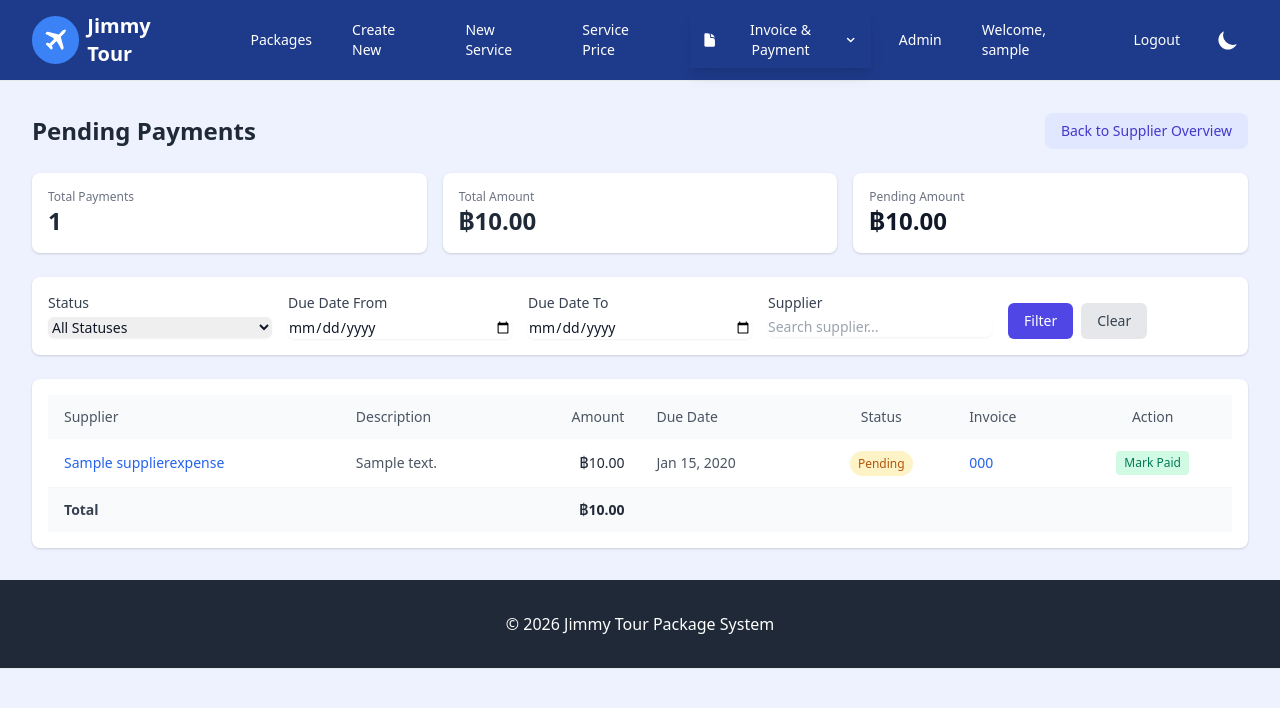
After one commit to Ekaluk52003/tour_pack, a Django app: page /pending-payments/ in a window 1280 px wide. The commit adds this page. Shown: the top 708 px of the page. Run offline with Django 5.2, Linux system fonts and the light colour scheme; a user stored in the database is signed in; tables that the repository leaves empty hold one stand-in row (values such as "Sample post"); style sheets or scripts are compiled from the project's sources; parts of the project's set-up code (start-up, migrations or seed data) failed here and were passed over; some libraries are stand-ins or nearby versions.

Commit message:
update invoice

```diff
--- a/tours/templates/base.html
+++ b/tours/templates/base.html
@@ -97,6 +97,11 @@
                     href="{% url 'supplier_payment_overview' %}"
                     class="block px-4 py-2 text-sm font-medium transition-colors duration-200 {% if request.resolver_match.url_name == 'supplier_payment_overview' or request.resolver_match.url_name == 'supplier_payment_detail' %}bg-blue-800 dark:bg-gray-700{% else %}hover:bg-blue-800 dark:hover:bg-gray-700{% endif %}"
                     >Supplier Payments</a
+                  >
+                  <a
+                    href="{% url 'pending_payment_list' %}"
+                    class="block px-4 py-2 text-sm font-medium transition-colors duration-200 {% if request.resolver_match.url_name == 'pending_payment_list' %}bg-blue-800 dark:bg-gray-700{% else %}hover:bg-blue-800 dark:hover:bg-gray-700{% endif %}"
+                    >Pending Payment</a
                   >
                 </div>
               </div>
@@ -246,6 +251,11 @@
                 class="block px-6 py-2 text-base font-medium transition-colors duration-200 {% if request.resolver_match.url_name == 'supplier_payment_overview' or request.resolver_match.url_name == 'supplier_payment_detail' %}bg-blue-800 dark:bg-gray-700{% else %}hover:bg-blue-800 dark:hover:bg-gray-700{% endif %}"
                 >Supplier Payments</a
               >
+              <a
+                href="{% url 'pending_payment_list' %}"
+                class="block px-6 py-2 text-base font-medium transition-colors duration-200 {% if request.resolver_match.url_name == 'pending_payment_list' %}bg-blue-800 dark:bg-gray-700{% else %}hover:bg-blue-800 dark:hover:bg-gray-700{% endif %}"
+                >Pending Payment</a
+              >
             </div>
           </div>
           {% endif %}
--- /dev/null
+++ b/tours/templates/tour_quote/pending_payment_list.html
@@ -0,0 +1,155 @@
+{% extends "base.html" %}
+{% load humanize %}
+
+{% block title %}Pending Payments{% endblock %}
+
+{% block content %}
+<div class="max-w-7xl mx-auto">
+
+  <div class="flex items-center justify-between mb-6">
+    <h1 class="text-2xl font-bold text-gray-800 dark:text-gray-100">Pending Payments</h1>
+    <a href="{% url 'supplier_payment_overview' %}"
+       class="px-4 py-2 text-sm font-medium text-indigo-700 bg-indigo-100 rounded-lg hover:bg-indigo-200 dark:bg-indigo-900 dark:text-indigo-300 dark:hover:bg-indigo-800">
+      Back to Supplier Overview
+    </a>
+  </div>
+
+  <!-- Summary cards -->
+  <div class="grid grid-cols-2 gap-4 mb-6 md:grid-cols-3">
+    <div class="p-4 bg-white rounded-lg shadow dark:bg-gray-800">
+      <p class="text-xs text-gray-500 dark:text-gray-400">Total Payments</p>
+      <p class="text-2xl font-bold text-gray-800 dark:text-gray-100">{{ expenses|length }}</p>
+    </div>
+    <div class="p-4 bg-white rounded-lg shadow dark:bg-gray-800">
+      <p class="text-xs text-gray-500 dark:text-gray-400">Total Amount</p>
+      <p class="text-2xl font-bold text-gray-800 dark:text-gray-100">฿{{ total_amount|intcomma }}</p>
+    </div>
+    <div class="p-4 bg-white rounded-lg shadow dark:bg-gray-800">
+      <p class="text-xs text-gray-500 dark:text-gray-400">Pending Amount</p>
+      <p class="text-2xl font-bold text-orange-600 dark:text-orange-400">฿{{ pending_amount|intcomma }}</p>
+    </div>
+  </div>
+
+  <!-- Filter form -->
+  <div class="p-4 mb-6 bg-white rounded-lg shadow dark:bg-gray-800">
+    <form method="get" class="grid grid-cols-1 gap-4 md:grid-cols-5">
+      <div>
+        <label for="status" class="block text-sm font-medium text-gray-700 dark:text-gray-300">Status</label>
+        <select name="status" id="status" class="mt-1 block w-full rounded-md border-gray-300 shadow-sm focus:border-indigo-500 focus:ring-indigo-500 dark:bg-gray-700 dark:border-gray-600 dark:text-white text-sm">
+          <option value="">All Statuses</option>
+          {% for value, label in status_choices %}
+          <option value="{{ value }}" {% if status_filter == value %}selected{% endif %}>{{ label }}</option>
+          {% endfor %}
+        </select>
+      </div>
+      <div>
+        <label for="due_date_from" class="block text-sm font-medium text-gray-700 dark:text-gray-300">Due Date From</label>
+        <input type="date" name="due_date_from" id="due_date_from" value="{{ due_date_from }}"
+               class="mt-1 block w-full rounded-md border-gray-300 shadow-sm focus:border-indigo-500 focus:ring-indigo-500 dark:bg-gray-700 dark:border-gray-600 dark:text-white text-sm">
+      </div>
+      <div>
+        <label for="due_date_to" class="block text-sm font-medium text-gray-700 dark:text-gray-300">Due Date To</label>
+        <input type="date" name="due_date_to" id="due_date_to" value="{{ due_date_to }}"
+               class="mt-1 block w-full rounded-md border-gray-300 shadow-sm focus:border-indigo-500 focus:ring-indigo-500 dark:bg-gray-700 dark:border-gray-600 dark:text-white text-sm">
+      </div>
+      <div>
+        <label for="supplier" class="block text-sm font-medium text-gray-700 dark:text-gray-300">Supplier</label>
+        <input type="text" name="supplier" id="supplier" value="{{ supplier_filter }}" placeholder="Search supplier..."
+               class="mt-1 block w-full rounded-md border-gray-300 shadow-sm focus:border-indigo-500 focus:ring-indigo-500 dark:bg-gray-700 dark:border-gray-600 dark:text-white text-sm">
+      </div>
+      <div class="flex items-end gap-2">
+        <button type="submit" class="px-4 py-2 text-sm font-medium text-white bg-indigo-600 rounded-md hover:bg-indigo-700">
+          Filter
+        </button>
+        <a href="{% url 'pending_payment_list' %}" class="px-4 py-2 text-sm font-medium text-gray-700 bg-gray-200 rounded-md hover:bg-gray-300 dark:bg-gray-700 dark:text-gray-300 dark:hover:bg-gray-600">
+          Clear
+        </a>
+      </div>
+    </form>
+  </div>
+
+  <!-- Payments table -->
+  <div class="p-4 bg-white rounded-lg shadow dark:bg-gray-800">
+    <div class="overflow-x-auto">
+      <table class="w-full text-sm text-left">
+        <thead class="bg-gray-50 dark:bg-gray-700">
+          <tr>
+            <th class="px-4 py-3 font-medium text-gray-600 dark:text-gray-300">Supplier</th>
+            <th class="px-4 py-3 font-medium text-gray-600 dark:text-gray-300">Description</th>
+            <th class="px-4 py-3 font-medium text-right text-gray-600 dark:text-gray-300">Amount</th>
+            <th class="px-4 py-3 font-medium text-gray-600 dark:text-gray-300">Due Date</th>
+            <th class="px-4 py-3 font-medium text-center text-gray-600 dark:text-gray-300">Status</th>
+            <th class="px-4 py-3 font-medium text-gray-600 dark:text-gray-300">Invoice</th>
+            <th class="px-4 py-3 font-medium text-center text-gray-600 dark:text-gray-300">Action</th>
+          </tr>
+        </thead>
+        <tbody>
+          {% for expense in expenses %}
+          <tr class="border-b border-gray-100 dark:border-gray-700 hover:bg-gray-50 dark:hover:bg-gray-750">
+            <td class="px-4 py-3 font-medium text-gray-800 dark:text-gray-100">
+              <a href="{% url 'supplier_payment_detail' expense.supplier_name %}" class="text-blue-600 hover:underline dark:text-blue-400">
+                {{ expense.supplier_name }}
+              </a>
+            </td>
+            <td class="px-4 py-3 text-gray-600 dark:text-gray-300">{{ expense.description }}</td>
+            <td class="px-4 py-3 text-right font-medium text-gray-800 dark:text-gray-100">
+              ฿{{ expense.amount|intcomma }}
+            </td>
+            <td class="px-4 py-3 text-gray-600 dark:text-gray-300">
+              {% if expense.due_date %}
+                <span {% if expense.due_date < today and expense.status == 'Pending' %}class="text-red-600 font-semibold"{% endif %}>
+                  {{ expense.due_date|date:"M d, Y" }}
+                </span>
+              {% else %}
+                <span class="text-gray-400">—</span>
+              {% endif %}
+            </td>
+            <td class="px-4 py-3 text-center">
+              <span class="px-2 py-1 text-xs rounded-full
+                {% if expense.status == 'Pending' %}
+                  bg-yellow-100 text-yellow-700 dark:bg-yellow-900 dark:text-yellow-300
+                {% elif expense.status == 'Paid' %}
+                  bg-green-100 text-green-700 dark:bg-green-900 dark:text-green-300
+                {% else %}
+                  bg-gray-100 text-gray-700 dark:bg-gray-600 dark:text-gray-300
+                {% endif %}">
+                {{ expense.status }}
+              </span>
+            </td>
+            <td class="px-4 py-3">
+              <a href="{% url 'invoice_detail' expense.invoice.id %}" class="text-blue-600 hover:underline dark:text-blue-400">
+                {{ expense.invoice.invoice_number }}
+              </a>
+            </td>
+            <td class="px-4 py-3 text-center">
+              {% if expense.status == 'Pending' %}
+              <form method="post" action="{% url 'update_supplier_expense_status' expense.id %}" class="inline">
+                {% csrf_token %}
+                <input type="hidden" name="status" value="Paid">
+                <input type="hidden" name="next" value="{{ request.get_full_path }}">
+                <button type="submit" class="text-xs px-2 py-1 rounded bg-green-100 text-green-700 hover:bg-green-200 dark:bg-green-900 dark:text-green-300 dark:hover:bg-green-800">
+                  Mark Paid
+                </button>
+              </form>
+              {% endif %}
+            </td>
+          </tr>
+          {% empty %}
+          <tr>
+            <td colspan="7" class="px-4 py-8 text-center text-gray-400">No payments found matching the filters.</td>
+          </tr>
+          {% endfor %}
+        </tbody>
+        <tfoot>
+          <tr class="bg-gray-50 dark:bg-gray-700 font-semibold">
+            <td class="px-4 py-3 text-gray-700 dark:text-gray-200" colspan="2">Total</td>
+            <td class="px-4 py-3 text-right text-gray-800 dark:text-gray-100">฿{{ total_amount|intcomma }}</td>
+            <td colspan="4"></td>
+          </tr>
+        </tfoot>
+      </table>
+    </div>
+  </div>
+
+</div>
+{% endblock %}
--- a/tours/templates/tour_quote/supplier_payment_detail.html
+++ b/tours/templates/tour_quote/supplier_payment_detail.html
@@ -90,7 +90,6 @@
             <th class="px-3 py-2 font-medium text-gray-600 dark:text-gray-300">Client Invoice</th>
             <th class="px-3 py-2 font-medium text-gray-600 dark:text-gray-300">Package</th>
             <th class="px-3 py-2 font-medium text-gray-600 dark:text-gray-300">Description</th>
-            <th class="px-3 py-2 font-medium text-gray-600 dark:text-gray-300">Category</th>
             <th class="px-3 py-2 font-medium text-right text-gray-600 dark:text-gray-300">Amount</th>
             <th class="px-3 py-2 font-medium text-gray-600 dark:text-gray-300">Due Date</th>
             <th class="px-3 py-2 font-medium text-gray-600 dark:text-gray-300">Status</th>
@@ -112,7 +111,6 @@
               </a>
             </td>
             <td class="px-3 py-2 text-gray-700 dark:text-gray-200">{{ exp.description }}</td>
-            <td class="px-3 py-2 text-gray-500 dark:text-gray-400">{{ exp.category }}</td>
             <td class="px-3 py-2 font-medium text-right text-gray-800 dark:text-gray-100">
               ฿{{ exp.amount|intcomma }}
             </td>
--- a/tours/urls.py
+++ b/tours/urls.py
@@ -39,6 +39,7 @@ urlpatterns = [
     path('invoices/<int:invoice_id>/payment-list/', views.payment_list_view, name='payment_list_view'),
     path('supplier-payments/', views.supplier_payment_overview, name='supplier_payment_overview'),
     path('supplier-payments/<str:supplier_name>/', views.supplier_payment_detail, name='supplier_payment_detail'),
+    path('pending-payments/', views.pending_payment_list, name='pending_payment_list'),
     path('supplier-expenses/<int:expense_id>/update-status/', views.update_supplier_expense_status, name='update_supplier_expense_status'),
 
     # Supplier management
--- a/tours/views.py
+++ b/tours/views.py
@@ -3160,12 +3160,6 @@ def build_prepopulated_invoice_data(package):
         })
 
         # Build supplier expense
-        category = 'Other'
-        if item.get('is_hotel'):
-            category = 'Hotel'
-        elif 'transfer' in (item.get('service_name') or '').lower():
-            category = 'Transport'
-
         supplier_name = item.get('supplier', '')
         if not supplier_name and item.get('is_hotel'):
             supplier_name = item['service_name'].split(',')[0] if ',' in item['service_name'] else item['service_name']
@@ -3173,7 +3167,6 @@ def build_prepopulated_invoice_data(package):
         supplier_expenses.append({
             'supplier_name': supplier_name,
             'description': desc,
-            'category': category,
             'amount': amt,
             'due_date': '',
             'status': 'Pending',
@@ -3246,16 +3239,12 @@ def create_invoice(request, package_reference):
             supplier_cache = {s.name: s for s in Supplier.objects.all()}
             for i, exp in enumerate(expenses_data):
                 sname = exp.get('supplier_name', '')[:200]
-                qty = safe_decimal(exp.get('qty', 1), Decimal('1'))
-                unit_price = safe_decimal(exp.get('unit_price', 0))
                 SupplierExpense.objects.create(
                     invoice=invoice,
                     supplier=supplier_cache.get(sname),
                     supplier_name=sname,
                     description=exp.get('description', '')[:500],
-                    qty=qty,
-                    unit_price=unit_price,
-                    category=exp.get('category', 'Other'),
+                    unit_price=safe_decimal(exp.get('unit_price', 0)),
                     amount=safe_decimal(exp.get('amount', 0)),
                     due_date=exp.get('due_date') or None,
                     status=exp.get('status', 'Pending'),
@@ -3280,7 +3269,6 @@ def create_invoice(request, package_reference):
         'grouped_items': grouped_items,
         'suppliers_data': _get_suppliers_data(),
         'invoice_status_choices': Invoice.STATUS_CHOICES,
-        'supplier_expense_categories': SupplierExpense.CATEGORY_CHOICES,
         'invoice_item_types': InvoiceItem.ITEM_TYPE_CHOICES,
         'today': today,
     }
@@ -3335,16 +3323,12 @@ def edit_invoice(request, invoice_id):
             supplier_cache = {s.name: s for s in Supplier.objects.all()}
             for i, exp in enumerate(expenses_data):
                 sname = exp.get('supplier_name', '')[:200]
-                qty = safe_decimal(exp.get('qty', 1), Decimal('1'))
-                unit_price = safe_decimal(exp.get('unit_price', 0))
                 SupplierExpense.objects.create(
                     invoice=invoice,
                     supplier=supplier_cache.get(sname),
                     supplier_name=sname,
                     description=exp.get('description', '')[:500],
-                    qty=qty,
-                    unit_price=unit_price,
-                    category=exp.get('category', 'Other'),
+                    unit_price=safe_decimal(exp.get('unit_price', 0)),
                     amount=safe_decimal(exp.get('amount', 0)),
                     due_date=exp.get('due_date') or None,
                     status=exp.get('status', 'Pending'),
@@ -3397,9 +3381,7 @@ def edit_invoice(request, invoice_id):
             'supplier_name': exp.supplier_name,
             'supplier_id': exp.supplier_id,
             'description': exp.description,
-            'qty': str(exp.qty),
             'unit_price': str(exp.unit_price),
-            'category': exp.category,
             'amount': str(exp.amount),
             'due_date': exp.due_date.isoformat() if exp.due_date else '',
             'status': exp.status,
@@ -3416,7 +3398,6 @@ def edit_invoice(request, invoice_id):
         'supplier_expenses': existing_expenses,
         'suppliers_data': _get_suppliers_data(),
         'invoice_status_choices': Invoice.STATUS_CHOICES,
-        'supplier_expense_categories': SupplierExpense.CATEGORY_CHOICES,
     }
     return render(request, 'tour_quote/edit_invoice.html', context)
 
@@ -3544,12 +3525,7 @@ def invoice_pdf(request, invoice_id):
 @superuser_or_owner_required
 def payment_list_view(request, invoice_id):
     invoice = get_object_or_404(Invoice, id=invoice_id)
-    expenses = list(invoice.supplier_expenses.all().order_by('category', 'order'))
-
-    expenses_by_category = {}
-    for exp in expenses:
-        expenses_by_category.setdefault(exp.category, []).append(exp)
-
+    expenses = list(invoice.supplier_expenses.all().order_by('order'))
     total_expenses = sum(e.amount for e in expenses)
 
     if request.GET.get('pdf'):
@@ -3561,7 +3537,7 @@ def payment_list_view(request, invoice_id):
 
         html_string = render_to_string('tour_quote/payment_list_pdf.html', {
             'invoice': invoice,
-            'expenses_by_category': expenses_by_category,
+            'expenses': expenses,
             'total_expenses': total_expenses,
             'logo_data_uri': logo_data_uri,
         })
@@ -3576,7 +3552,7 @@ def payment_list_view(request, invoice_id):
 
     context = {
         'invoice': invoice,
-        'expenses_by_category': expenses_by_category,
+        'expenses': expenses,
         'total_expenses': total_expenses,
     }
     return render(request, 'tour_quote/payment_list.html', context)
@@ -3749,3 +3725,54 @@ def supplier_payment_detail(request, supplier_name):
         'status_choices': SupplierExpense.STATUS_CHOICES,
     }
     return render(request, 'tour_quote/supplier_payment_detail.html', context)
+
+
+@login_required
+@superuser_or_owner_required
+def pending_payment_list(request):
+    """List all supplier payments with filters for status and due date range."""
+    from django.db.models import Q
+
+    # Get filter parameters
+    status_filter = request.GET.get('status', '')
+    due_date_from = request.GET.get('due_date_from', '')
+    due_date_to = request.GET.get('due_date_to', '')
+    supplier_filter = request.GET.get('supplier', '')
+
+    # Base queryset
+    expenses = SupplierExpense.objects.select_related('invoice', 'supplier').all()
+
+    # Apply filters
+    if status_filter:
+        expenses = expenses.filter(status=status_filter)
+    if due_date_from:
+        expenses = expenses.filter(due_date__gte=due_date_from)
+    if due_date_to:
+        expenses = expenses.filter(due_date__lte=due_date_to)
+    if supplier_filter:
+        expenses = expenses.filter(supplier_name__icontains=supplier_filter)
+
+    # Order by due date (nulls last), then by supplier name
+    expenses = expenses.order_by('due_date', 'supplier_name')
+
+    # Calculate totals
+    total_amount = sum(e.amount for e in expenses)
+    pending_amount = sum(e.amount for e in expenses if e.status == 'Pending')
+    paid_amount = sum(e.amount for e in expenses if e.status == 'Paid')
+
+    # Get unique suppliers for filter dropdown
+    suppliers = SupplierExpense.objects.exclude(supplier_name__isnull=True).values_list('supplier_name', flat=True).distinct().order_by('supplier_name')
+
+    context = {
+        'expenses': expenses,
+        'total_amount': total_amount,
+        'pending_amount': pending_amount,
+        'paid_amount': paid_amount,
+        'status_filter': status_filter,
+        'due_date_from': due_date_from,
+        'due_date_to': due_date_to,
+        'supplier_filter': supplier_filter,
+        'suppliers': suppliers,
+        'status_choices': SupplierExpense.STATUS_CHOICES,
+    }
+    return render(request, 'tour_quote/pending_payment_list.html', context)
```
Also changed, not shown: static/tour_quote/js/invoice_form.js (+35 -7 lines), tours/models.py (+1 -15 lines), tours/templates/tour_quote/create_invoice.html (+20 -33 lines), tours/templates/tour_quote/edit_invoice.html (+21 -33 lines), tours/templates/tour_quote/invoice_detail.html (+3 -5 lines), tours/templates/tour_quote/invoice_pdf.html (+5 -5 lines), tours/templates/tour_quote/payment_list.html (+4 -5 lines), tours/templates/tour_quote/payment_list_pdf.html (+3 -4 lines), static/dist/bundle.js.
